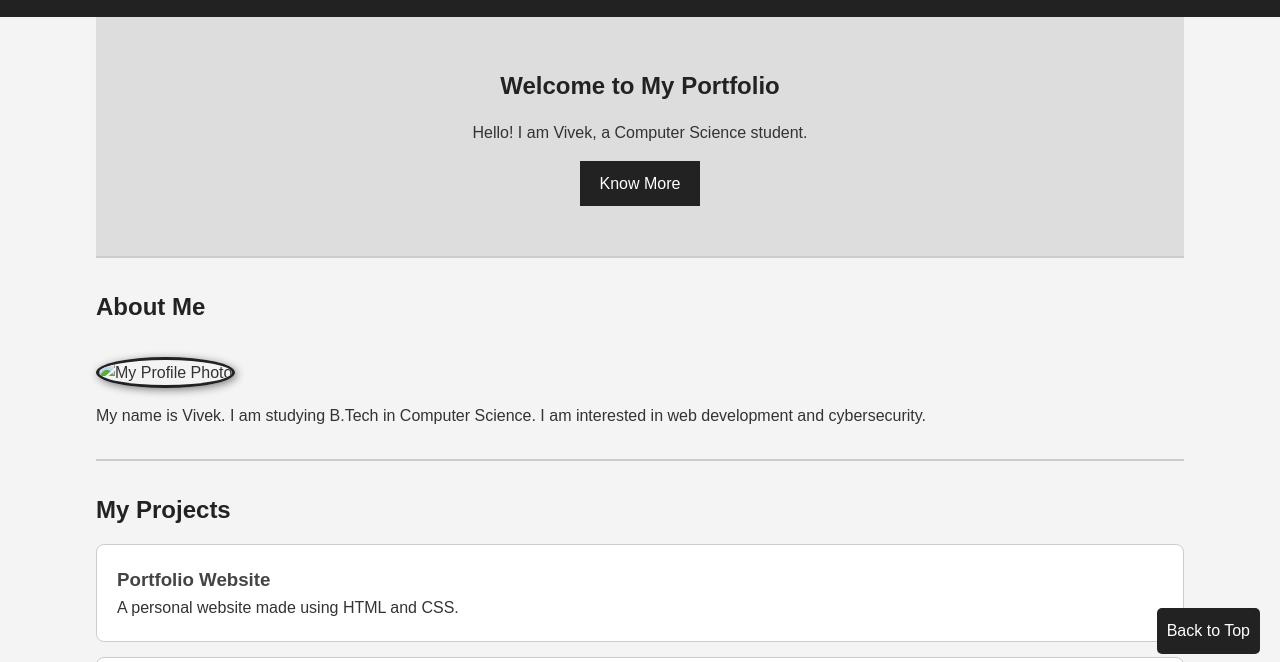
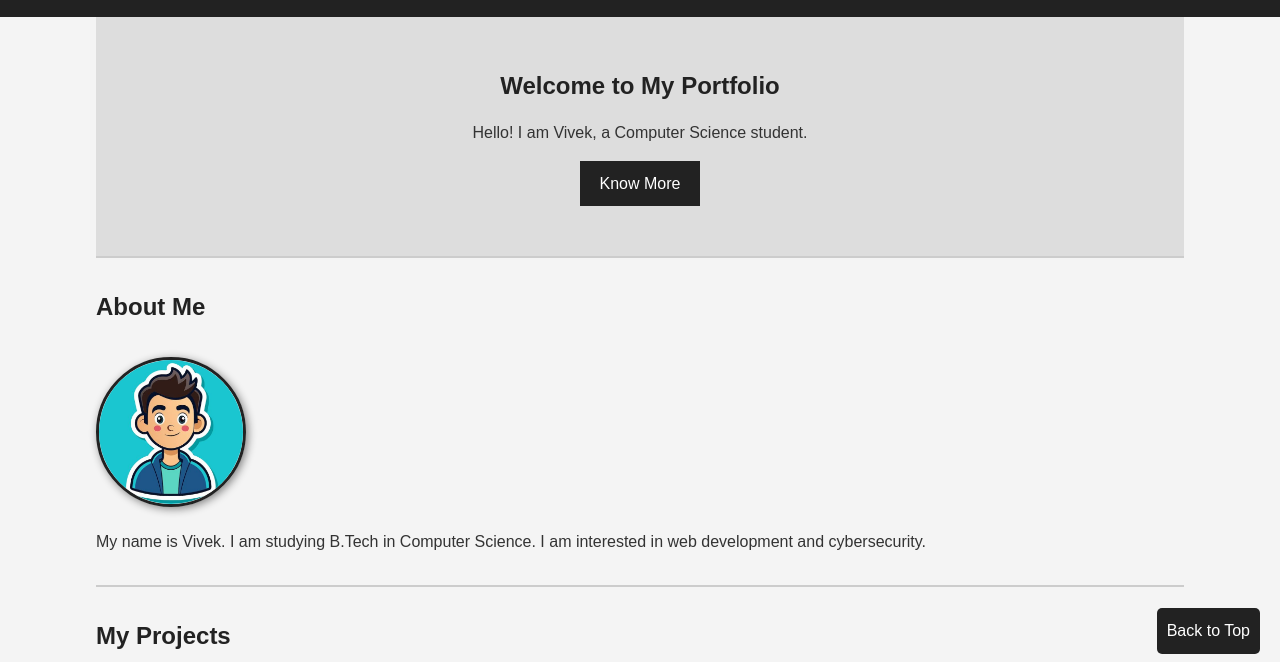
Before and after one commit to Vivek-18-10/MY.PORTFOLIO, a plain HTML site: page index.html in a window 1280 px wide. Shown: the part 126-788 px from the top of the page. Drawn offline with Linux system fonts and the light colour scheme.

Commit message:
Fix image source and clean up HTML in index.html
Updated image source in About Me section and fixed HTML formatting.

```diff
--- a/index.html
+++ b/index.html
@@ -33,8 +33,7 @@
         <section id="about">
             <h2>About Me</h2>
 
-            <img src="images/profile.jpg" alt="My Profile Photo" width="150">
-
+            <img src="profile.jpg" alt="My Profile Photo" width="150">
             <p>
                 My name is Vivek. I am studying B.Tech in Computer Science.
                 I am interested in web development and cybersecurity.
```
